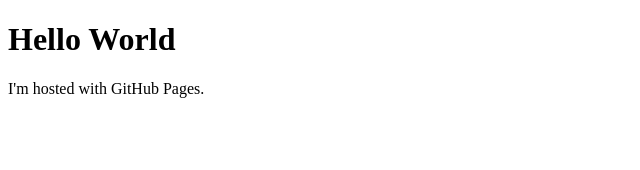
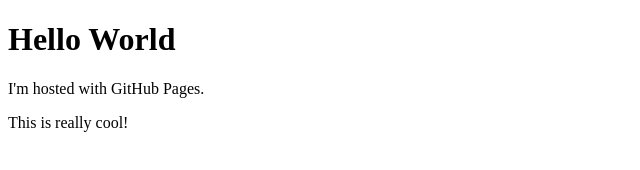
Before and after one commit to Fregity/Fregity.github.io, a plain HTML site: page index.html in a window 1280 px wide. Shown: the whole page, without its empty margins (0-640 px from the left). Drawn offline with Linux system fonts and the light colour scheme.

Commit message:
Update index.html

```diff
--- a/index.html
+++ b/index.html
@@ -3,5 +3,6 @@
 <body>
 <h1>Hello World</h1>
 <p>I'm hosted with GitHub Pages.</p>
+<p>This is really cool!</p>
 </body>
 </html>
```
